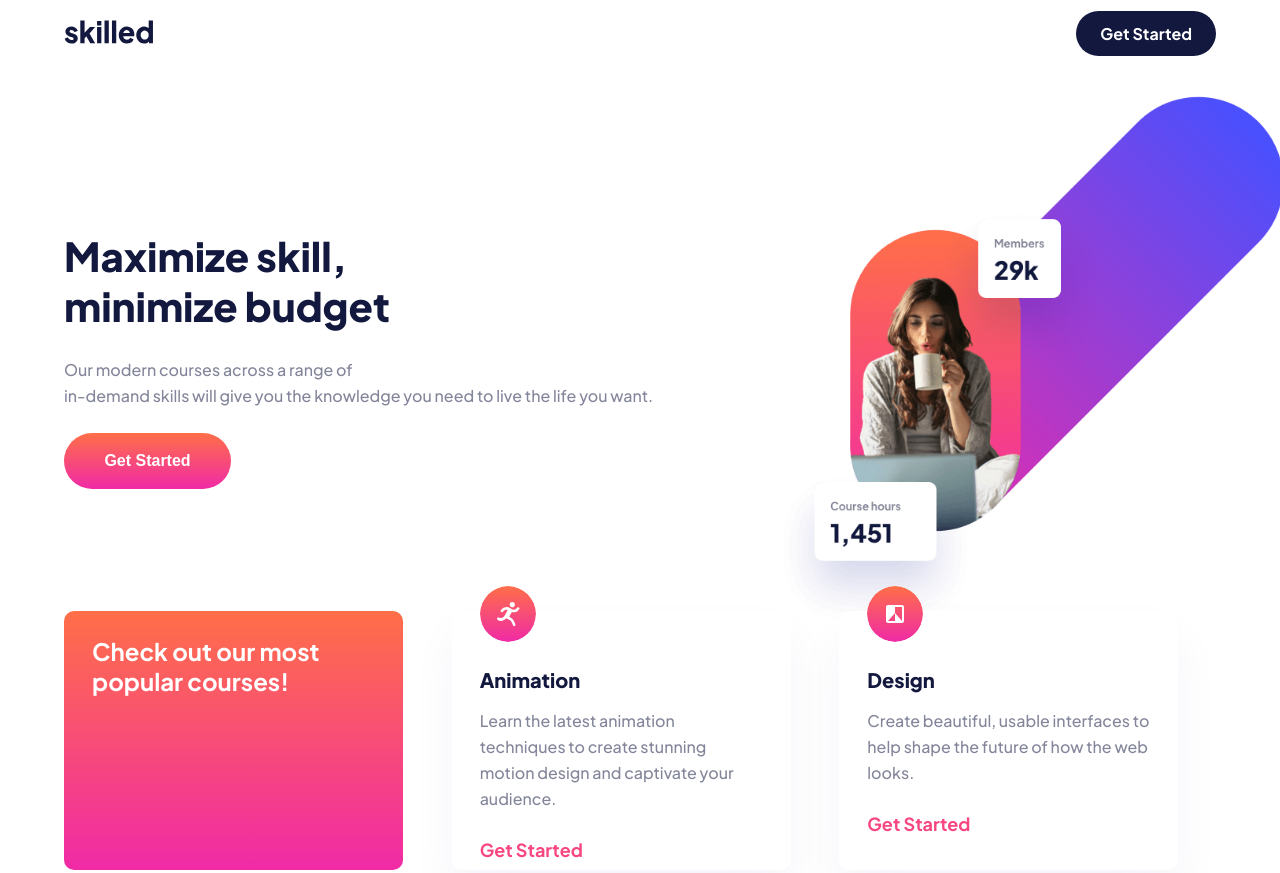
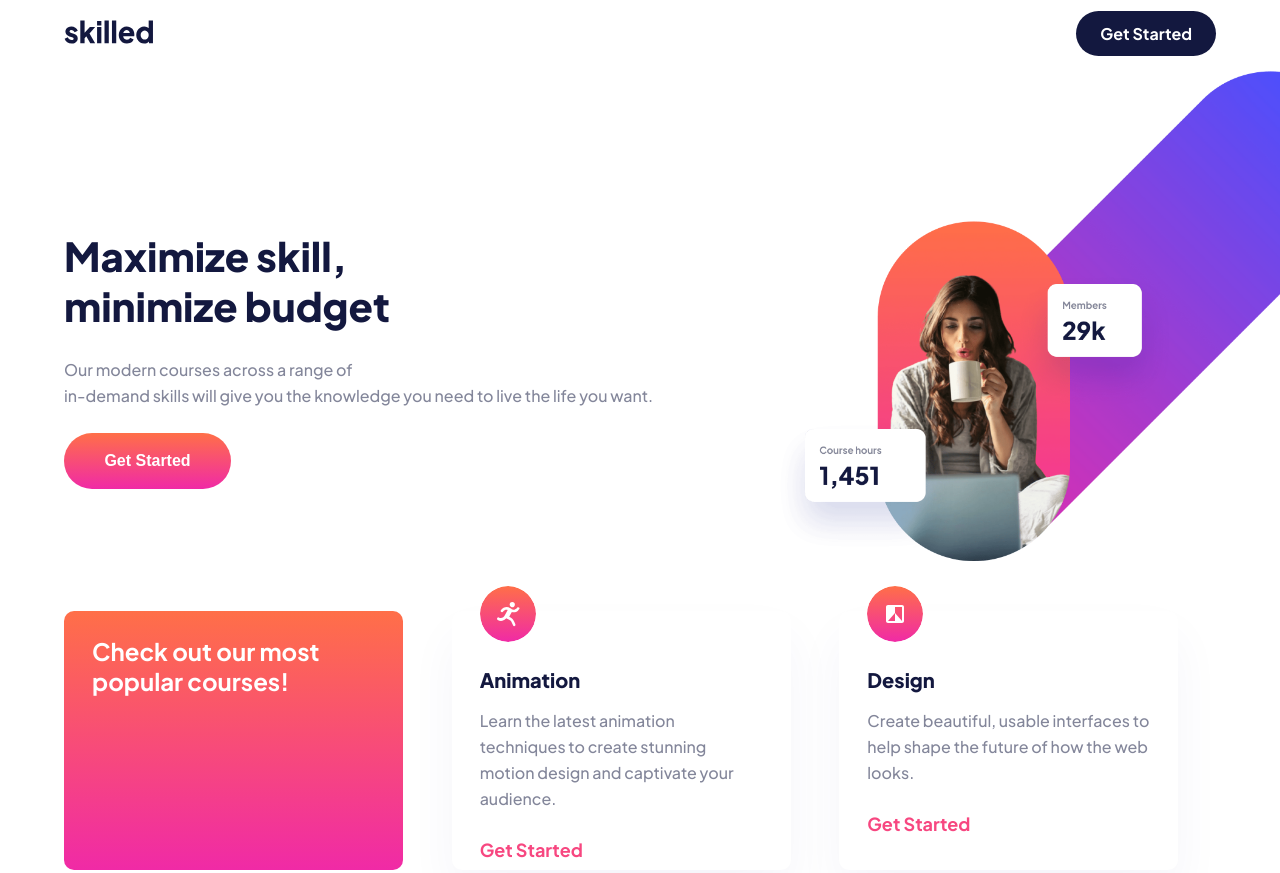
Before and after one commit to MisaBackEnd/Skilled, a plain HTML site: page index.html in a window 1280 px wide. Shown: the top 873 px of the page. Drawn offline with Linux system fonts and the light colour scheme.

Commit message:
[change] changed margin for image in tablet

```diff
--- a/css/tablet.css
+++ b/css/tablet.css
@@ -22,11 +22,9 @@ main{
 
 .hero picture img{
     display: inline-block;
-    margin-top: -170px;
+    margin-top: -200px;
     margin-left: -60px;
     height: 569px;
-    /* background-position: top; */
-    /* background-size: cover; */
 }
 .courses__title-container{
     height: auto;
--- a/index.html
+++ b/index.html
@@ -5,7 +5,7 @@
     <meta charset="UTF-8">
     <meta http-equiv="X-UA-Compatible" content="IE=edge">
     <meta name="viewport" content="width=device-width, initial-scale=1.0">
-    <title>Skillet</title>
+    <title>Skilled</title>
     <link rel="stylesheet" href="./css/style.css">
     <link rel="stylesheet" href="./css/tablet.css" media="screen and (min-width: 768px)">
     <link href="https://fonts.googleapis.com/css2?family=Plus+Jakarta+Sans:wght@500;700;800&display=swap" rel="stylesheet">
@@ -29,6 +29,7 @@
                 <button class="hero__btn">Get Started</button>
             </div>
             <picture>
+                <source srcset="./assets/image-hero-desktop@2x.png" media="(min-width: 1024px)">
                 <img src="./assets/image-hero-tablet.png" alt="Skillet logo">
             </picture>
         </section>
```
